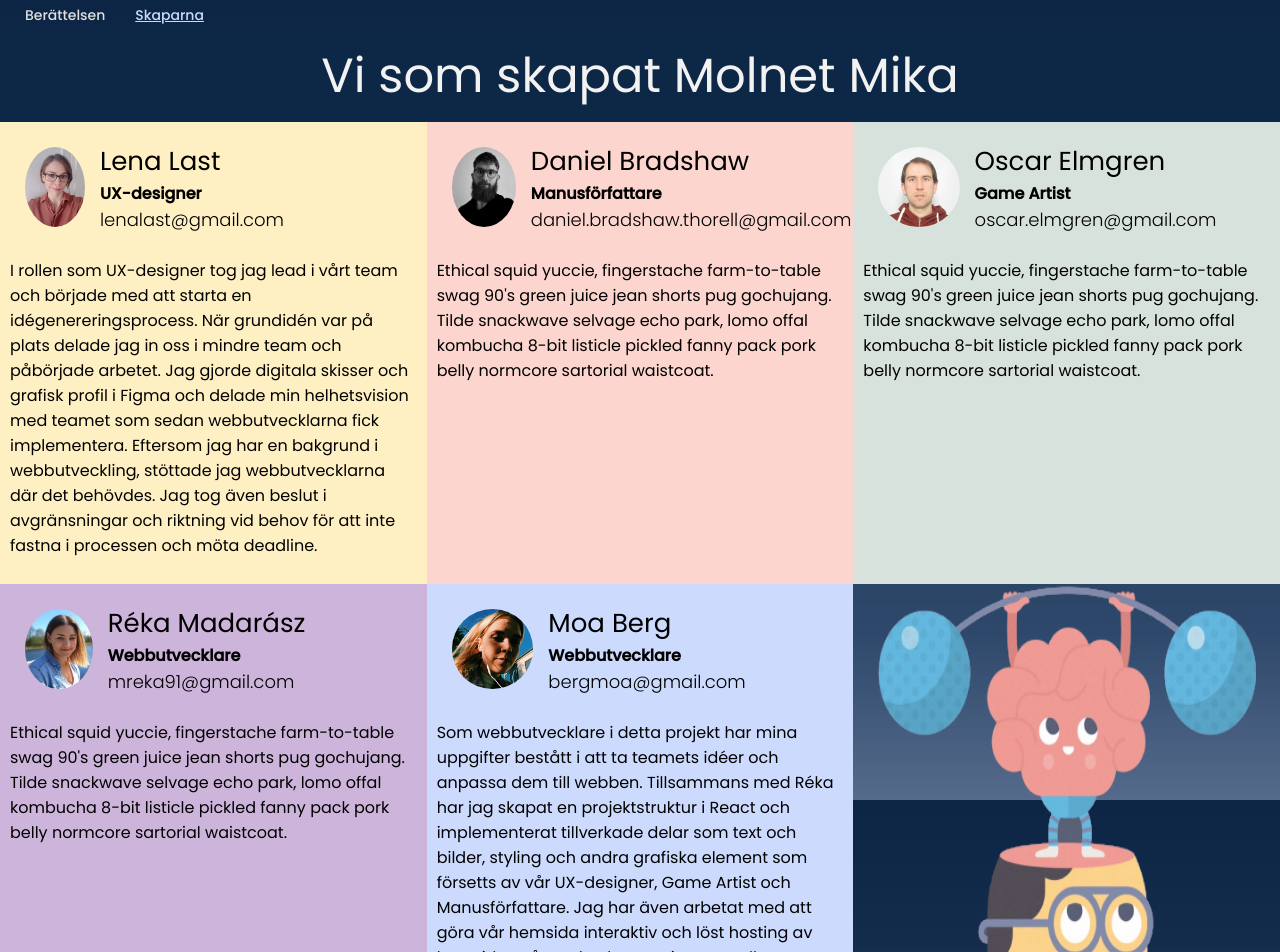
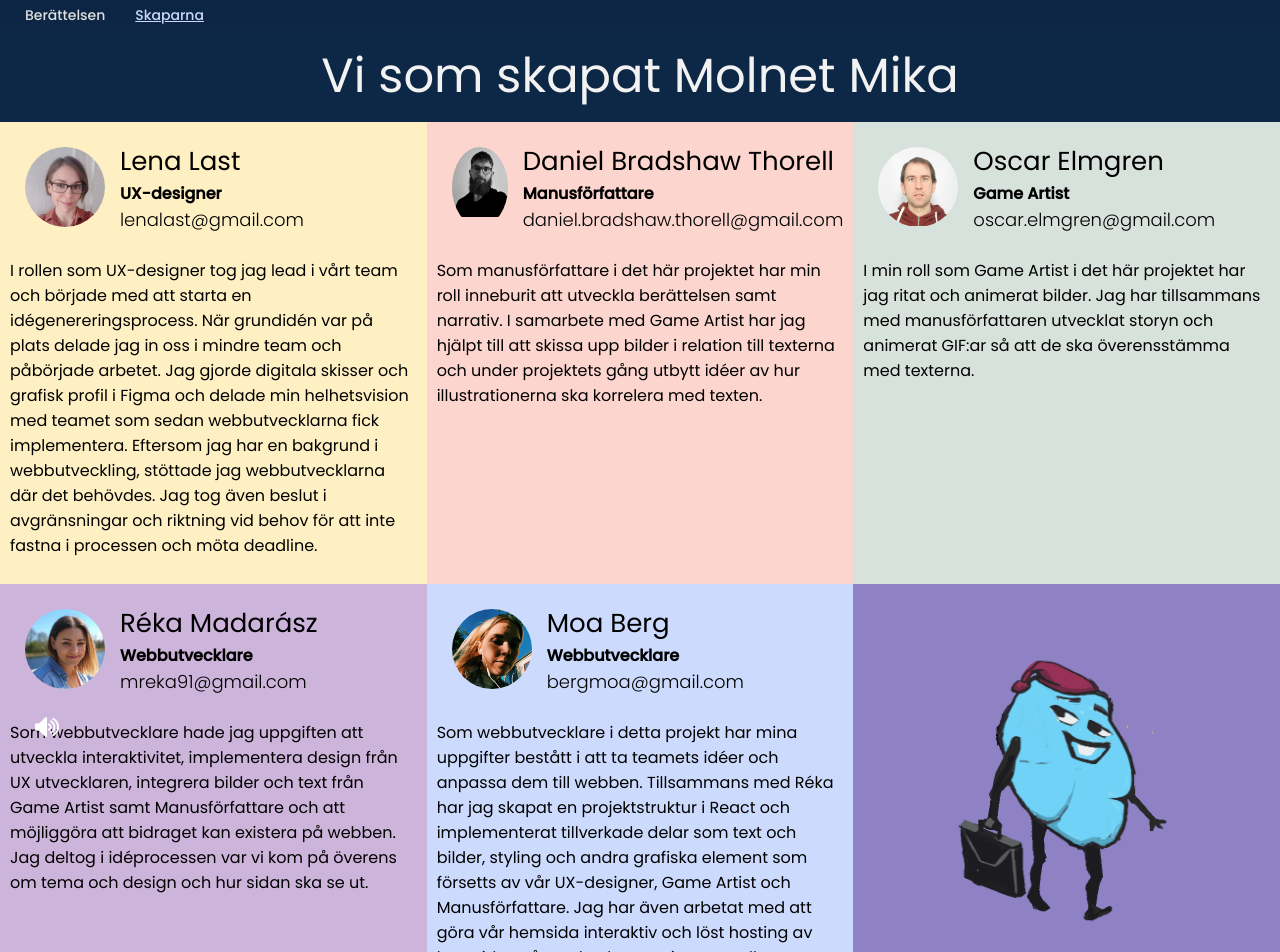
Before and after one commit to moasannacatharina/Sammanslaget, a React (Create React App) app: page /about in a window 1280 px wide. Shown: the top 952 px of the page. Built offline with nearby package versions, Linux system fonts and the light colour scheme.

Commit message:
Update about page

```diff
--- a/src/App.css
+++ b/src/App.css
@@ -51,5 +51,7 @@ body {
 }
 
 .player {
-  margin-top: -50px;
+  position: fixed;
+  top: 700px;
+  left: 20px;
 }
--- a/src/App.js
+++ b/src/App.js
@@ -14,10 +14,9 @@ const App = () => {
   return (
     <div className="App">
       <Navigation />
-      <Router>
+      <Router primary={false}>
         <Home path="/" />
         <About path="/about" />
-        <OpenBook path="/book" />
       </Router>
 
       <div className="player">
--- a/src/components/Book/index.js
+++ b/src/components/Book/index.js
@@ -58,7 +58,7 @@ const Book = () => {
       <Page
         number="3"
         image={gif3}
-        children="Väl på kontoret blir Mika överrumplad av chefens burdusa ton
+        children="Väl på kontoret blir Mika överrumplad av chefens burdusa ton.
         Mika kan känna av hur hela världen snurrar när chefen meddelar att Mika,
         istället för att bli befordrad, får sparken med omedelbar verkan.
         Det blir ett ohygglig nederlag för Mika."
--- a/src/components/Card/card.css
+++ b/src/components/Card/card.css
@@ -19,9 +19,13 @@
   font-size: 18px;
   font-weight: 300;
 }
-
+.img-container {
+  width: 80px;
+  height: 80px;
+  border-radius: 50%;
+  margin: 15px;
+  overflow: hidden;
+}
 .contact img {
-  border-radius: 50%;
-  height: 80px;
-  margin: 15px;
+  width: 100%;
 }
--- a/src/components/Card/index.js
+++ b/src/components/Card/index.js
@@ -4,7 +4,9 @@ const Card = ({ img, name, title, email, info, color }) => {
   return (
     <div className="card" style={{ backgroundColor: color }}>
       <div className="contact">
-        <img src={img} alt="hello" />
+        <div className="img-container">
+          <img src={img} alt="hello" />
+        </div>
         <div>
           <h2>{name}</h2>
           <h4>{title}</h4>
--- a/src/components/Grid/grid.css
+++ b/src/components/Grid/grid.css
@@ -5,12 +5,13 @@
   grid-template-rows: auto;
 }
 .rectangle-card {
-  min-height: 180px;
   display: flex;
   justify-content: center;
   align-items: center;
+  max-height: 450px;
+  background-color: rgb(142, 130, 196);
 }
 .rectangle-card img {
-  width: 100%;
-  height: 100%;
+  width: 250px;
+  height: 300px;
 }
--- a/src/components/Grid/index.js
+++ b/src/components/Grid/index.js
@@ -1,6 +1,6 @@
 import "./grid.css";
 //import image from "../../assets/images/yrgo.png";
-import rectangle from "../../assets/images/Rectangle.png";
+import mika from "../../assets/images/Mika-About.png";
 import daniel from "../../assets/images/daniel.jpeg";
 import lena from "../../assets/images/lena.jpg";
 import moa from "../../assets/images/moa-min.jpeg";
@@ -24,10 +24,10 @@ const Grid = () => {
         color="#FFF0C3"
       />
       <Card
-        name="Daniel Bradshaw"
+        name="Daniel Bradshaw Thorell"
         title="Manusförfattare"
         img={daniel}
-        info="Ethical squid yuccie, fingerstache farm-to-table swag 90's green juice jean shorts pug gochujang. Tilde snackwave selvage echo park, lomo offal kombucha 8-bit listicle pickled fanny pack pork belly normcore sartorial waistcoat. "
+        info="Som manusförfattare i det här projektet har min roll inneburit att utveckla berättelsen samt narrativ. I samarbete med Game Artist har jag hjälpt till att skissa upp bilder i relation till texterna och under projektets gång utbytt idéer av hur illustrationerna ska korrelera med texten."
         email="daniel.bradshaw.thorell@gmail.com"
         color="#FCD5CE"
       />
@@ -35,7 +35,7 @@ const Grid = () => {
         name="Oscar Elmgren"
         title="Game Artist"
         img={oscar}
-        info="Ethical squid yuccie, fingerstache farm-to-table swag 90's green juice jean shorts pug gochujang. Tilde snackwave selvage echo park, lomo offal kombucha 8-bit listicle pickled fanny pack pork belly normcore sartorial waistcoat. "
+        info="I min roll som Game Artist i det här projektet har jag ritat och animerat bilder.  Jag har tillsammans med manusförfattaren utvecklat storyn  och  animerat GIF:ar så att de ska överensstämma med texterna."
         email="oscar.elmgren@gmail.com"
         color="#D8E2DC"
       />
@@ -43,7 +43,7 @@ const Grid = () => {
         name="Réka Madarász"
         title="Webbutvecklare"
         img={reka}
-        info="Ethical squid yuccie, fingerstache farm-to-table swag 90's green juice jean shorts pug gochujang. Tilde snackwave selvage echo park, lomo offal kombucha 8-bit listicle pickled fanny pack pork belly normcore sartorial waistcoat. "
+        info="Som webbutvecklare hade jag uppgiften att utveckla interaktivitet, implementera design från UX utvecklaren, integrera bilder och text från Game Artist samt Manusförfattare och att möjliggöra att bidraget kan existera på webben. Jag deltog i idéprocessen var vi kom på överens om tema och design och hur sidan ska se ut."
         email="mreka91@gmail.com"
         color="#CDB4DB"
       />
@@ -57,7 +57,7 @@ const Grid = () => {
         color="#CCDBFD"
       />
       <div className="rectangle-card">
-        <img src={rectangle} alt="cartoon brain with a set of weights" />
+        <img src={mika} alt="Mika walking away with briefcase" />
       </div>
     </div>
   );
--- a/src/pages/OpenBook/index.js
+++ /dev/null
@@ -1,7 +0,0 @@
-import Book from "../../components/Book";
-
-const OpenBook = () => {
-  return <Book />;
-};
-
-export default OpenBook;
```
Also changed, not shown: src/assets/images/Mika-About.png (added), src/assets/images/moa-min.jpeg.
